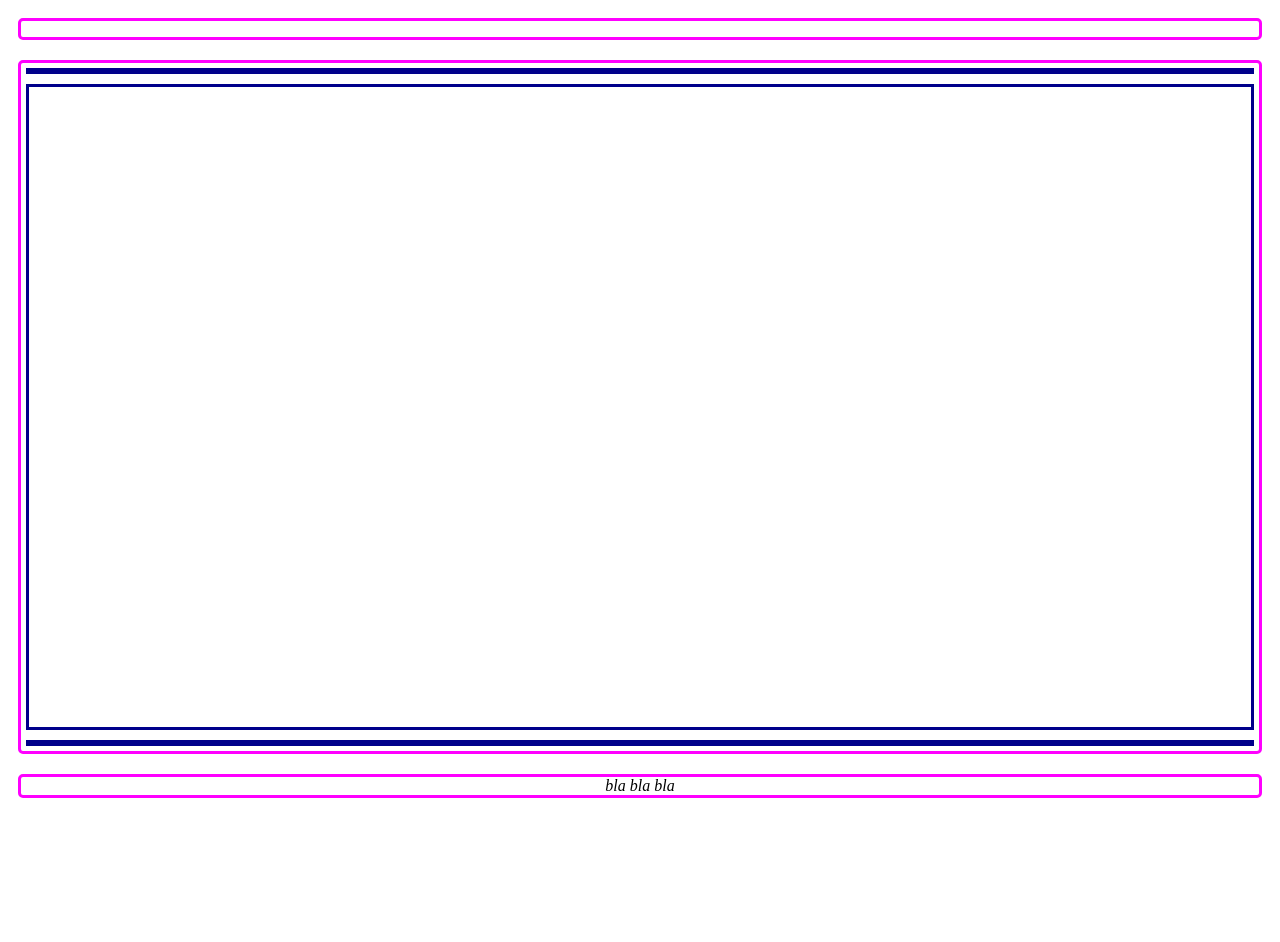
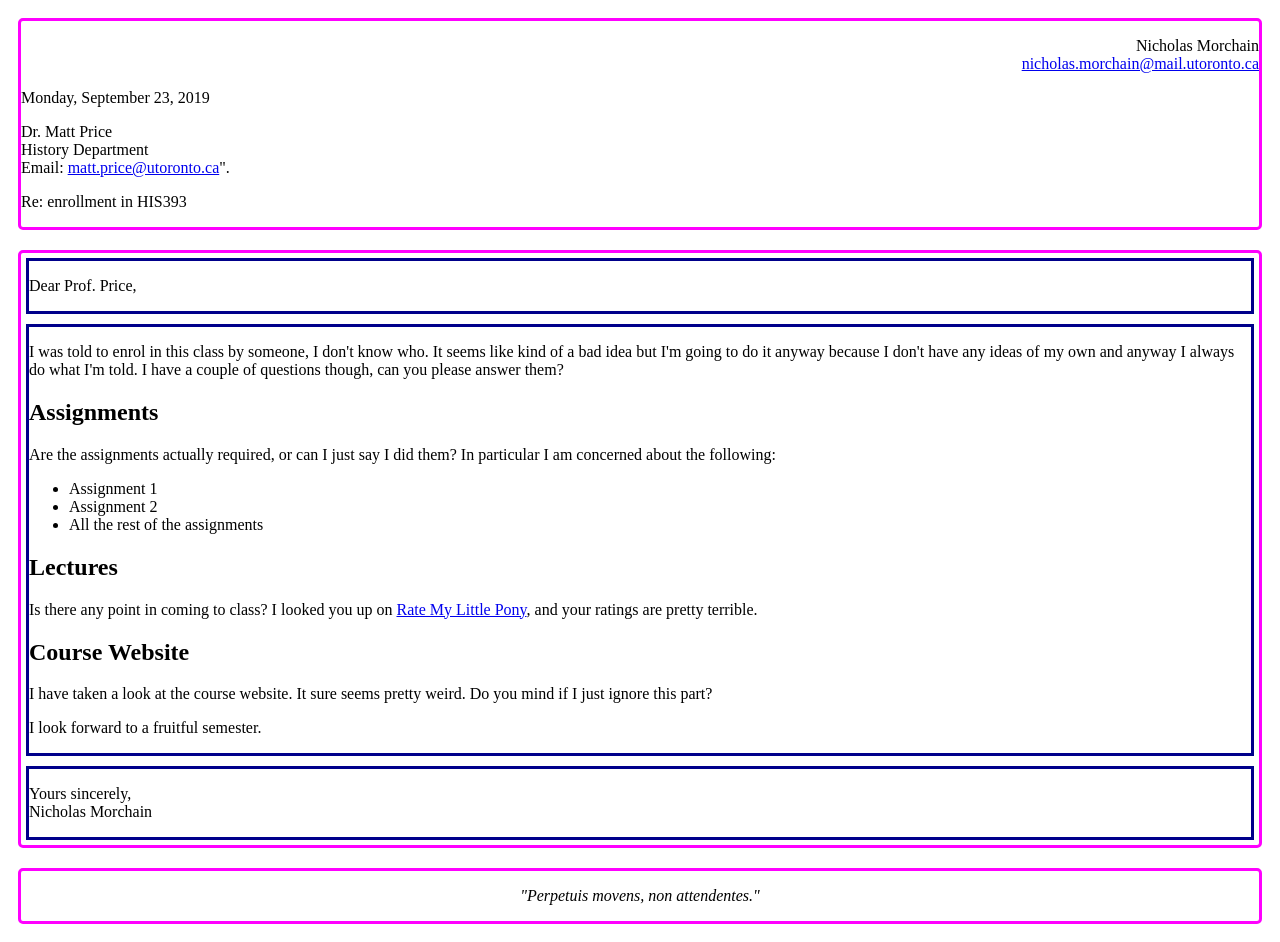
Before and after one commit to dh20199/01-blog-nmorchain, a website: page 01/index.html in a window 1280 px wide. Before the commit the page ends 816 px from the top, so only its background shows below. Drawn offline with Linux system fonts and the light colour scheme.

Commit message:
Update index.html

```diff
--- a/01/index.html
+++ b/01/index.html
@@ -10,40 +10,58 @@
         <main>
             <header>
                 <div class="senderinfo">
-                    <p>
-
+                    <p> Nicholas Morchain<br>
+                    <a href="mailto:nicholas.morchain@mail.utoronto.ca">nicholas.morchain@mail.utoronto.ca</a>
                     </p>
                 </div>
 
-                <time>
+                <time> Monday, September 23, 2019</time>
 
                 </time>
 
                 <div class="recipient">
-
+                     <p>Dr. Matt Price <br>
+                        History Department <br>
+                        Email: <a href="mailto:matt.price@utorontoca">matt.price@utoronto.ca</a>".
+                    </p>
                 </div>
 
                 <div class="subject">
-
+                    <p>Re: enrollment in HIS393</p>
                 </div>
             </header>
 
             <article>
                 <div class="greeting">
-
+                    <p> Dear Prof. Price,</p>
                 </div>
 
                 <div class="text">
+                    <p> I was told to enrol in this class by someone, I don't know who. It seems like kind of a bad idea but I'm going to do it anyway because I don't have any ideas of my own and anyway I always do what I'm told. I have a couple of questions though, can you please answer them?</p>
+                    <h1>Assignments </h1>
+                    <p> Are the assignments actually required, or can I just say I did them?  In particular I am concerned about the following:</p>
+                    <ul>
+                        <li>Assignment 1</li>
+                        <li>Assignment 2</li>
+                        <li>All the rest of the assignments</li>
+                    </ul>
+                    <h1>Lectures</h1>
+                    <p>Is there any point in coming to class? I looked you up on <a href="https://www.pinterest.ca/pin/840273242953005718/">Rate My Little Pony</a>, and your ratings are pretty terrible.</p>
+                    <h1>Course Website</h1>
+                    <p>I have taken a look at the course website. It sure seems pretty weird.  Do you mind if I just ignore this part?</p>
 
+                    <p>I look forward to a fruitful semester. </p>
                 </div>
 
                 <div class="closing">
-
+                    <p>Yours sincerely, <br>
+                       Nicholas Morchain
+                    </p>
                 </div>
             </article>
 
             <footer>
-                bla bla bla
+                <p>"Perpetuis movens, non attendentes."</p>
             </footer>
         </main>
     </body>
```
